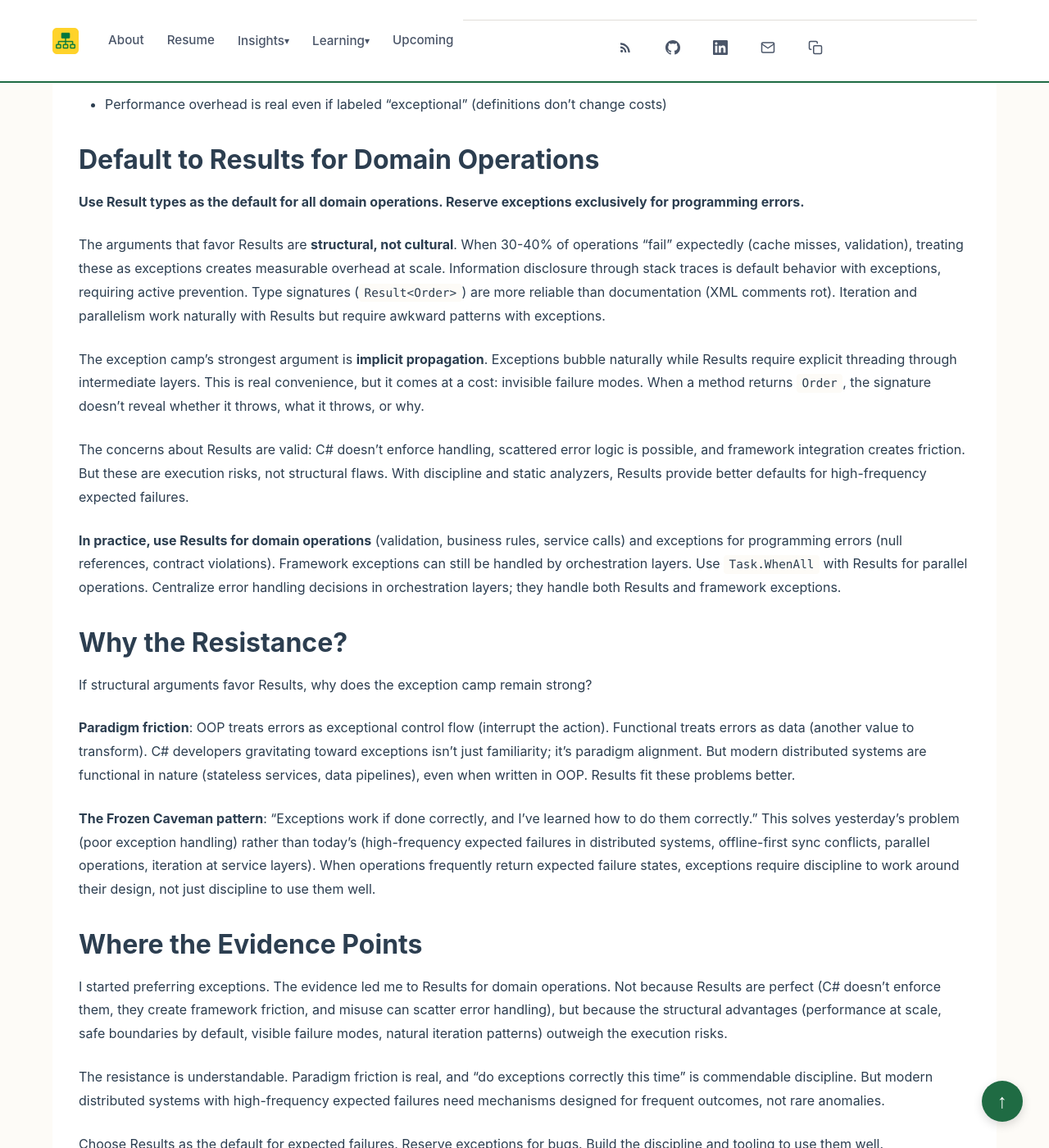
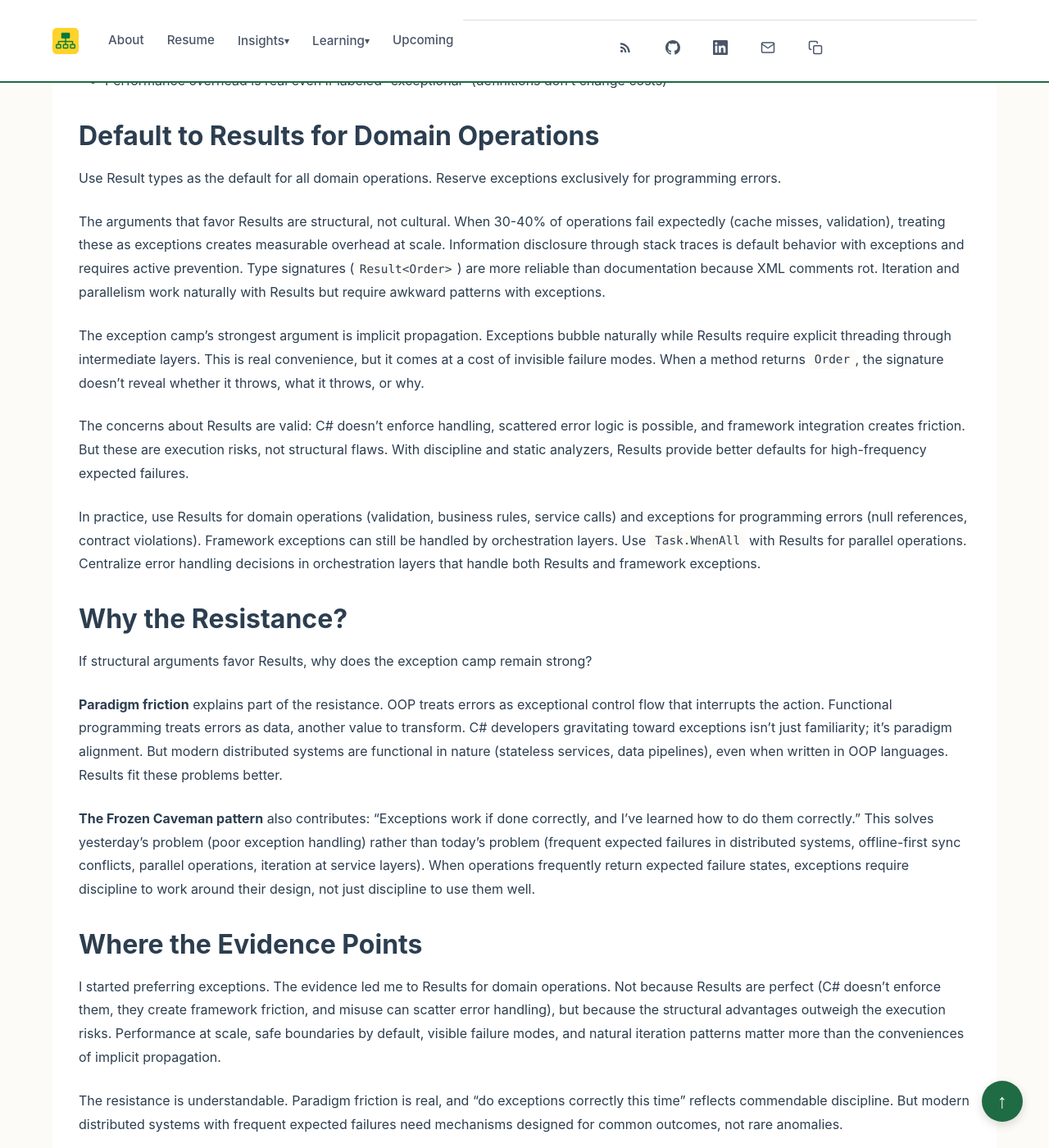
Before and after one commit to stevenstuartm/stevenstuartm.github.io, a Jekyll site: the page built from _posts/2025-10-29-result-pattern-vs-exceptions-revisited.md, in a window 1280 px wide and 1400 px high, scrolled down 7173 px. Shown: the whole window at 82% size. Built offline with Jekyll 4.4.1, drawn with Linux system fonts in a browser that asks for light colours; some of the changed text lies outside the part shown.

Commit message:
updating result types blog content

```diff
--- a/_config.yml
+++ b/_config.yml
@@ -4,7 +4,7 @@ email: stevenstuartm@gmail.com
 description: Turning complexity into clarity. Real-world insights on building cloud architectures that teams actually understand.
 baseurl: ""
 url: "https://stevenstuartm.com"
-version: 1.0.11
+version: 1.0.12
 
 # Author information
 author:
--- a/_posts/2025-10-29-result-pattern-vs-exceptions-revisited.md
+++ b/_posts/2025-10-29-result-pattern-vs-exceptions-revisited.md
@@ -55,13 +55,13 @@ Even Rust - often cited as "exception-free" - uses panics (stack-unwinding excep
 
 The Result vs Exception debate has existed for decades. So why does it matter more now?
 
-**Distributed systems made expected failures high-frequency**. In monolithic applications, exceptions for validation or not-found scenarios were tolerable. In modern distributed systems with microservices and service meshes, expected failures happen constantly at scale: circuit breaker fallbacks, timeout retries, validation of user input, partial batch results. Treating these high-frequency outcomes as exceptions creates friction: exceptions serialize across service boundaries as HTTP errors, generate stack traces for telemetry systems, require try-catch blocks at every service call. Results are just data - they compose, serialize cleanly, and don't trigger observability overhead.
+**Distributed systems made expected failures more frequent**. In monolithic applications, exceptions for validation or not-found scenarios were tolerable. In modern distributed systems with microservices and service meshes, expected failures happen constantly at scale: circuit breaker fallbacks, timeout retries, validation of user input, partial batch results. Treating these frequent outcomes as exceptions creates friction. Exceptions serialize across service boundaries as HTTP errors, generate stack traces for telemetry systems, and require try-catch blocks at every service call. Results are just data; they compose, serialize cleanly, and don't trigger observability overhead.
 
 **Offline-first architecture became standard**. Progressive web apps, mobile applications, and desktop clients operate in environments where "no network" isn't exceptional - it's expected. Sync conflicts, partial data availability, and intermittent connectivity are normal operating conditions, not rare anomalies. These applications need error handling mechanisms designed for frequent expected states, not mechanisms optimized for rare exceptional cases.
 
-**Observability systems make exception costs visible**. Every exception generates a stack trace that gets captured, stored, and transmitted through distributed tracing. At scale, exception-heavy architectures create measurable storage costs and noise in observability platforms that Results avoid entirely.
+**Observability systems make exception costs visible**. Every exception generates a stack trace that gets captured, stored, and transmitted through distributed tracing. At scale, exception-heavy architectures create measurable storage costs and noise in observability platforms. Results avoid this entirely.
 
-**The paradigm shift to functional architecture**. Even OOP codebases now use stateless services, immutable data pipelines, and event-driven patterns. These are functional problems. Results fit functional architectures better than exceptions, which were designed for imperative control flow.
+**Functional architecture became standard**. Even OOP codebases now use stateless services, immutable data pipelines, and event-driven patterns. These are functional problems, and Results fit functional architectures better than exceptions, which were designed for imperative control flow.
 
 ### The Language Comparison
 
@@ -71,21 +71,21 @@ Both Rust and C# are pragmatic, multi-paradigm languages that evolved from diffe
 
 **C#** started heavily OOP-dominant and progressively adopted functional features (LINQ, pattern matching, immutability) to solve real problems. It historically used exceptions for all failures - both expected and unexpected.
 
-**What's converging** - both ecosystems now support the same error handling split. Results for expected failures, exceptions/panics for programming errors.
+Both ecosystems now support the same error handling split: Results for expected failures, exceptions or panics for programming errors.
 
 In Rust, this is built-in and enforced. `Result<T, E>` types must be handled (compiler error if ignored), while panics are reserved for bugs.
 
 In C#, this is now possible through pattern matching (C# 7+) and community Result libraries, but relies on discipline rather than compiler enforcement. Nothing stops you from ignoring a returned Result or using exceptions for expected failures.
 
-**A critical distinction**: Microsoft hasn't adopted Results officially. The Result pattern adoption is **community-driven** through library authors choosing this despite Microsoft's silence. Community libraries exist ([LanguageExt](https://github.com/louthy/language-ext){:target="_blank" rel="noopener noreferrer"} with 26M downloads, [FluentResults](https://github.com/altmann/FluentResults){:target="_blank" rel="noopener noreferrer"} with 3.3M downloads, [ErrorOr](https://github.com/amantinband/error-or){:target="_blank" rel="noopener noreferrer"}), but these aren't mainstream. Popular .NET libraries have hundreds of millions of downloads.
+Microsoft hasn't adopted Results officially. The Result pattern adoption is **community-driven** through library authors choosing this despite Microsoft's silence. Community libraries exist ([LanguageExt](https://github.com/louthy/language-ext){:target="_blank" rel="noopener noreferrer"} with 26M downloads, [FluentResults](https://github.com/altmann/FluentResults){:target="_blank" rel="noopener noreferrer"} with 3.3M downloads, [ErrorOr](https://github.com/amantinband/error-or){:target="_blank" rel="noopener noreferrer"}), but these aren't mainstream. Popular .NET libraries have hundreds of millions of downloads.
 
 Still, when a pragmatic developer community independently moves toward patterns from another ecosystem, that's a signal worth examining.
 
 ## Arguments for Result Types
 
-**Argument 1: Performance for high-frequency expected failures**
+**Argument 1: Performance for frequent expected failures**
 
-When cache misses, validation failures, and timeouts happen thousands of times per second, exception overhead creates degradation. Results are simple branches; exceptions are stack unwinding. Calling these failures "exceptional" doesn't change the performance characteristics.
+When cache misses, validation failures, and timeouts happen thousands of times per second, exception overhead creates degradation. Results are simple branches; exceptions require stack unwinding. Calling these failures "exceptional" doesn't change the performance characteristics.
 
 **Strength**: Measurable at scale in systems with high-frequency expected failures.
 
@@ -209,28 +209,28 @@ Making it syntactically easy to handle errors inline encourages developers to sc
 
 ## Default to Results for Domain Operations
 
-**Use Result types as the default for all domain operations. Reserve exceptions exclusively for programming errors.**
+Use Result types as the default for all domain operations. Reserve exceptions exclusively for programming errors.
 
-The arguments that favor Results are **structural, not cultural**. When 30-40% of operations "fail" expectedly (cache misses, validation), treating these as exceptions creates measurable overhead at scale. Information disclosure through stack traces is default behavior with exceptions, requiring active prevention. Type signatures (`Result<Order>`) are more reliable than documentation (XML comments rot). Iteration and parallelism work naturally with Results but require awkward patterns with exceptions.
+The arguments that favor Results are structural, not cultural. When 30-40% of operations fail expectedly (cache misses, validation), treating these as exceptions creates measurable overhead at scale. Information disclosure through stack traces is default behavior with exceptions and requires active prevention. Type signatures (`Result<Order>`) are more reliable than documentation because XML comments rot. Iteration and parallelism work naturally with Results but require awkward patterns with exceptions.
 
-The exception camp's strongest argument is **implicit propagation**. Exceptions bubble naturally while Results require explicit threading through intermediate layers. This is real convenience, but it comes at a cost: invisible failure modes. When a method returns `Order`, the signature doesn't reveal whether it throws, what it throws, or why.
+The exception camp's strongest argument is implicit propagation. Exceptions bubble naturally while Results require explicit threading through intermediate layers. This is real convenience, but it comes at a cost of invisible failure modes. When a method returns `Order`, the signature doesn't reveal whether it throws, what it throws, or why.
 
 The concerns about Results are valid: C# doesn't enforce handling, scattered error logic is possible, and framework integration creates friction. But these are execution risks, not structural flaws. With discipline and static analyzers, Results provide better defaults for high-frequency expected failures.
 
-**In practice, use Results for domain operations** (validation, business rules, service calls) and exceptions for programming errors (null references, contract violations). Framework exceptions can still be handled by orchestration layers. Use `Task.WhenAll` with Results for parallel operations. Centralize error handling decisions in orchestration layers; they handle both Results and framework exceptions.
+In practice, use Results for domain operations (validation, business rules, service calls) and exceptions for programming errors (null references, contract violations). Framework exceptions can still be handled by orchestration layers. Use `Task.WhenAll` with Results for parallel operations. Centralize error handling decisions in orchestration layers that handle both Results and framework exceptions.
 
 ## Why the Resistance?
 
 If structural arguments favor Results, why does the exception camp remain strong?
 
-**Paradigm friction**: OOP treats errors as exceptional control flow (interrupt the action). Functional treats errors as data (another value to transform). C# developers gravitating toward exceptions isn't just familiarity; it's paradigm alignment. But modern distributed systems are functional in nature (stateless services, data pipelines), even when written in OOP. Results fit these problems better.
+**Paradigm friction** explains part of the resistance. OOP treats errors as exceptional control flow that interrupts the action. Functional programming treats errors as data, another value to transform. C# developers gravitating toward exceptions isn't just familiarity; it's paradigm alignment. But modern distributed systems are functional in nature (stateless services, data pipelines), even when written in OOP languages. Results fit these problems better.
 
-**The Frozen Caveman pattern**: "Exceptions work if done correctly, and I've learned how to do them correctly." This solves yesterday's problem (poor exception handling) rather than today's (high-frequency expected failures in distributed systems, offline-first sync conflicts, parallel operations, iteration at service layers). When operations frequently return expected failure states, exceptions require discipline to work around their design, not just discipline to use them well.
+**The Frozen Caveman pattern** also contributes: "Exceptions work if done correctly, and I've learned how to do them correctly." This solves yesterday's problem (poor exception handling) rather than today's problem (frequent expected failures in distributed systems, offline-first sync conflicts, parallel operations, iteration at service layers). When operations frequently return expected failure states, exceptions require discipline to work around their design, not just discipline to use them well.
 
 ## Where the Evidence Points
 
-I started preferring exceptions. The evidence led me to Results for domain operations. Not because Results are perfect (C# doesn't enforce them, they create framework friction, and misuse can scatter error handling), but because the structural advantages (performance at scale, safe boundaries by default, visible failure modes, natural iteration patterns) outweigh the execution risks.
+I started preferring exceptions. The evidence led me to Results for domain operations. Not because Results are perfect (C# doesn't enforce them, they create framework friction, and misuse can scatter error handling), but because the structural advantages outweigh the execution risks. Performance at scale, safe boundaries by default, visible failure modes, and natural iteration patterns matter more than the conveniences of implicit propagation.
 
-The resistance is understandable. Paradigm friction is real, and "do exceptions correctly this time" is commendable discipline. But modern distributed systems with high-frequency expected failures need mechanisms designed for frequent outcomes, not rare anomalies.
+The resistance is understandable. Paradigm friction is real, and "do exceptions correctly this time" reflects commendable discipline. But modern distributed systems with frequent expected failures need mechanisms designed for common outcomes, not rare anomalies.
 
 Choose Results as the default for expected failures. Reserve exceptions for bugs. Build the discipline and tooling to use them well.
```
Also changed, not shown: CLAUDE.md (+16 -2 lines).
